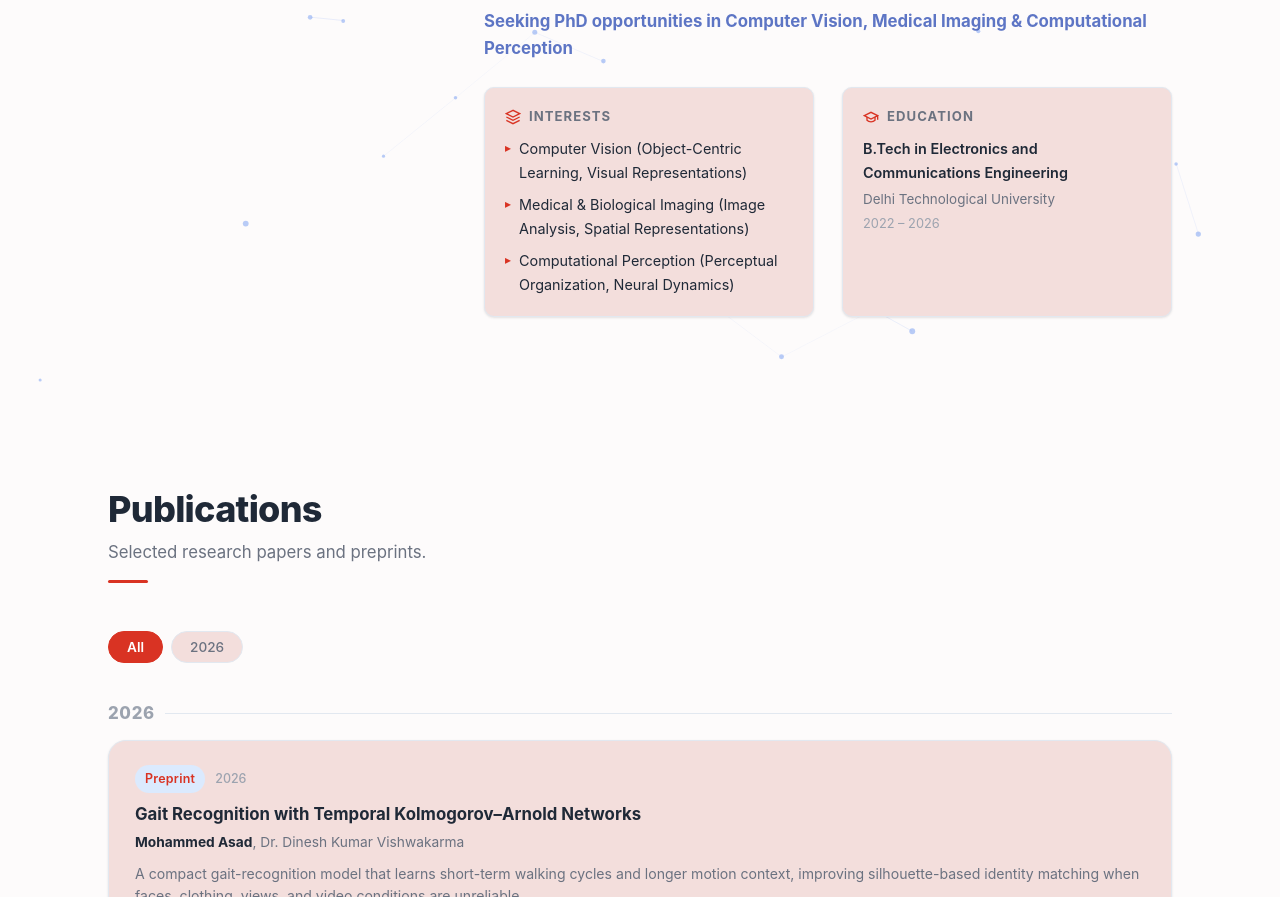
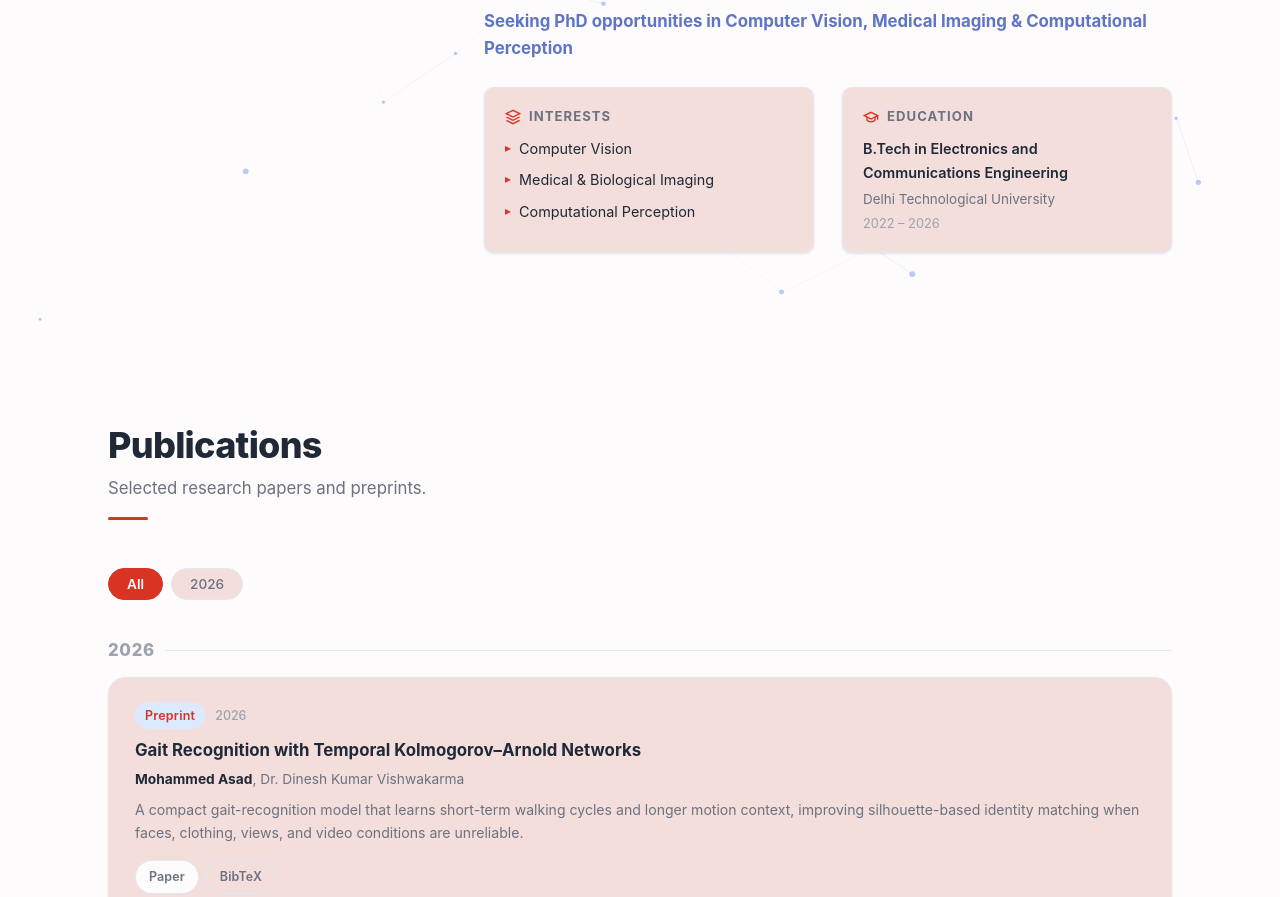
Before and after one commit to mdasad7r/portfolio, a plain HTML site: page index.html in a window 1280 px wide. Shown: the part 773-1670 px from the top of the page. Drawn offline with Linux system fonts and the light colour scheme.

Commit message:
Update index.html

```diff
--- a/index.html
+++ b/index.html
@@ -205,9 +205,9 @@
               </h2>
               <!-- ✏️ EDIT: Your research interests -->
               <ul class="bio-list">
-                <li>Computer Vision (Object-Centric Learning, Visual Representations)</li>
-                <li>Medical &amp; Biological Imaging (Image Analysis, Spatial Representations)</li>
-                <li>Computational Perception (Perceptual Organization, Neural Dynamics)</li>
+                <li>Computer Vision </li>
+                <li>Medical &amp; Biological Imaging </li>
+                <li>Computational Perception </li>
               </ul>
             </div>
 
```
